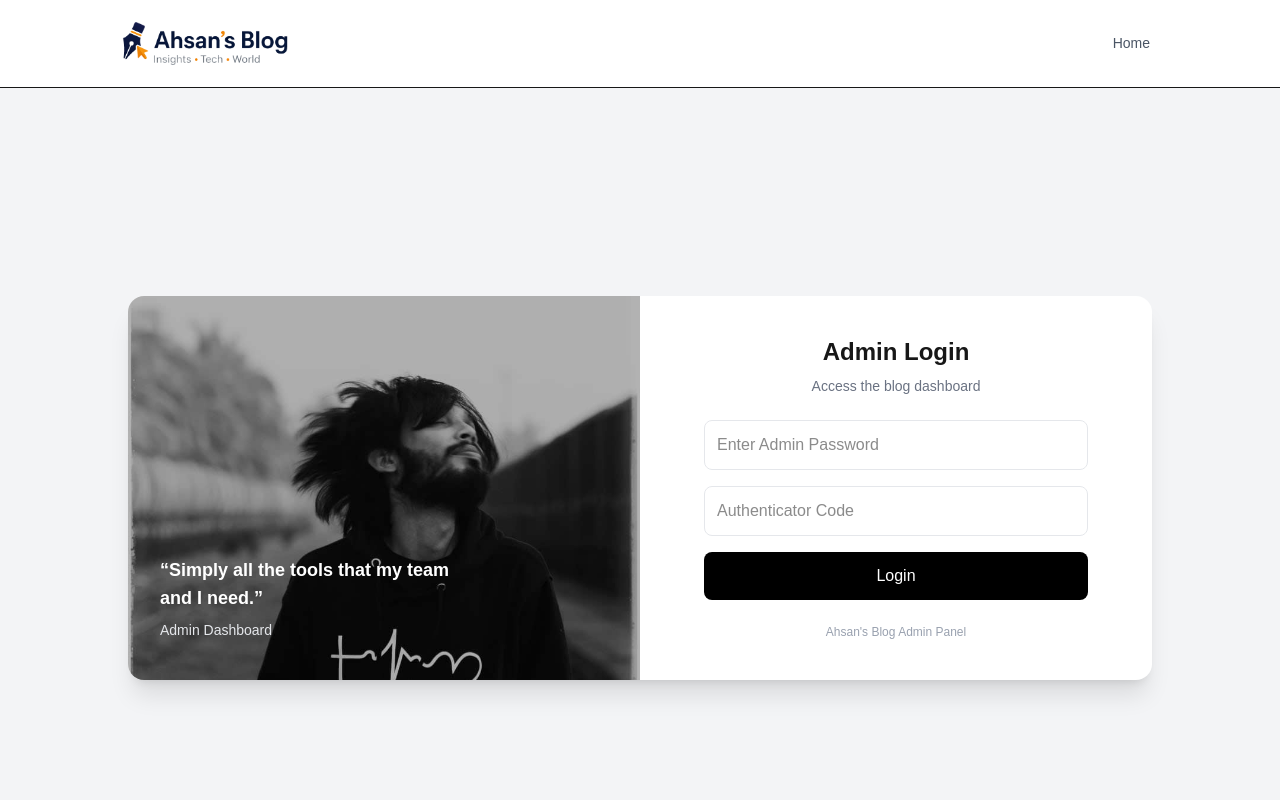
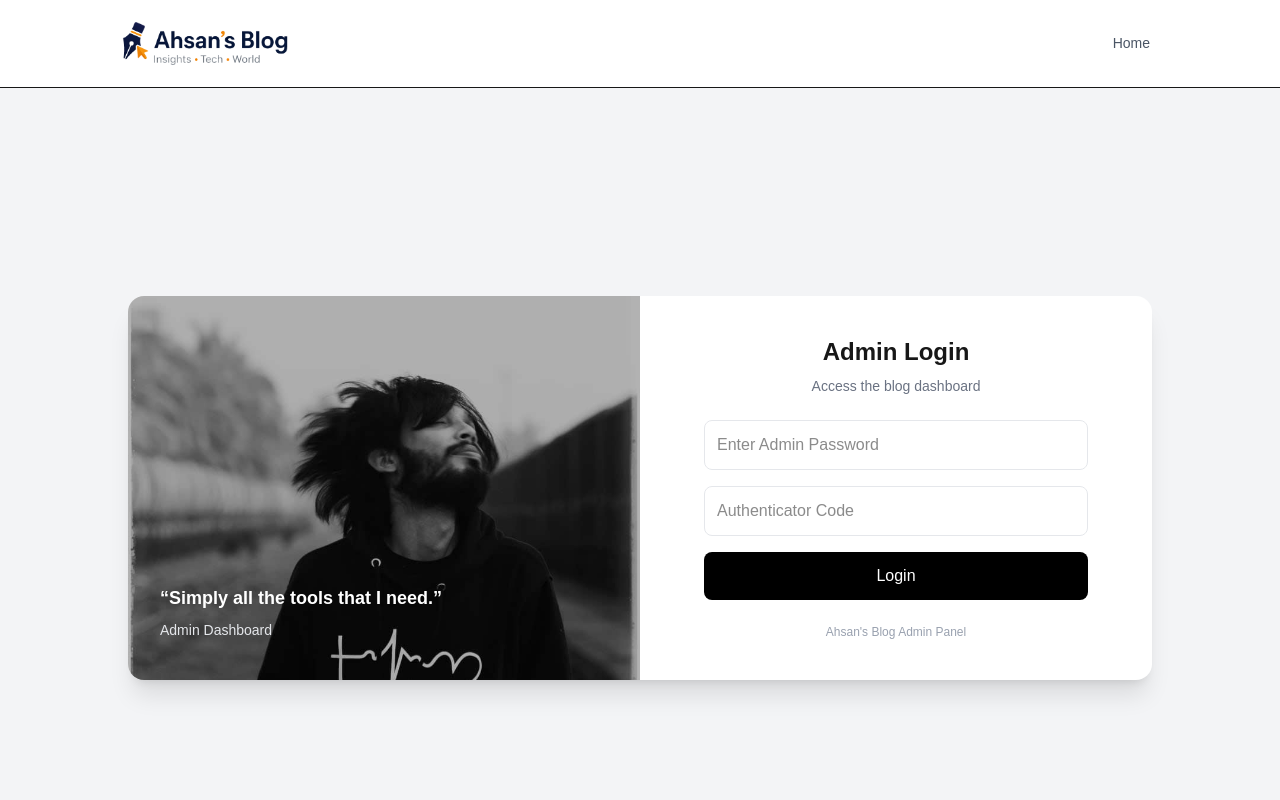
Before and after one commit to Jannat63/my-blog-js-file, a Next.js app: page /admin/login in a window 1280 px wide. Shown: the top 800 px of the page. Built offline with nearby package versions, Linux system fonts and the light colour scheme.

Commit message:
type mistake.

```diff
--- a/app/admin/login/page.tsx
+++ b/app/admin/login/page.tsx
@@ -49,7 +49,7 @@ export default function LoginPage() {
 
           <div className="absolute bottom-10 left-8 text-white max-w-xs">
             <p className="text-lg font-semibold">
-              “Simply all the tools that my team and I need.”
+              “Simply all the tools that I need.”
             </p>
 
             <p className="text-sm text-gray-200 mt-2">
```
